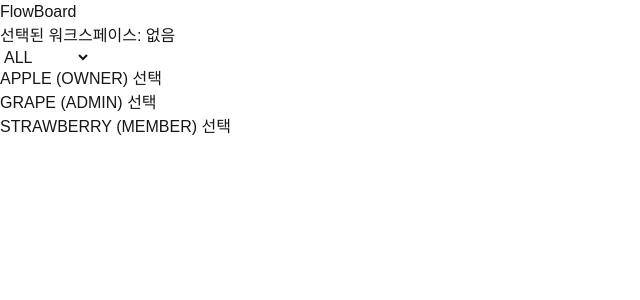
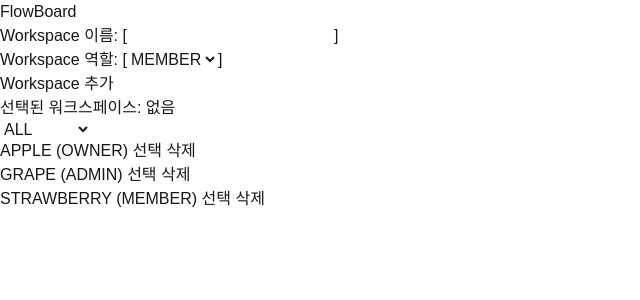
Before and after one commit to swl8521/flowBoard, a Next.js app: page / in a window 1280 px wide. Shown: the top 300 px of the page, without its empty margins (0-640 px from the left). Built offline with nearby package versions, Linux system fonts and the light colour scheme.

Commit message:
feat: add workspace creation and deletion

```diff
--- a/src/components/WorkspaceItem.tsx
+++ b/src/components/WorkspaceItem.tsx
@@ -4,18 +4,24 @@ interface WorkspaceItemProps {
   workspace: Workspace;
   showRole?: boolean;
   onSelect: (workspace: Workspace) => void;
+  onDelete: (workspace: Workspace) => void;
   isSelected: boolean;
 }
 
-export default function WorkspaceItem({ workspace, showRole = true, onSelect, isSelected }: WorkspaceItemProps) {
+export default function WorkspaceItem({ workspace, showRole = true, onSelect, onDelete, isSelected }: WorkspaceItemProps) {
   function handleClick(event: React.MouseEvent<HTMLButtonElement>) {
     console.log(event.currentTarget.textContent);
     onSelect(workspace);
   }
 
+  function handleDeleteClick() {
+    console.log(workspace.name);
+    onDelete(workspace);
+  }
+
   return (
     <div>
-      {workspace.name}{showRole ? ` (${workspace.role})` : ''} <button onClick={handleClick}>선택</button> {isSelected ? '← 선택됨' : ''}
+      {workspace.name}{showRole ? ` (${workspace.role})` : ''} <button onClick={handleClick}>선택</button> {isSelected ? '← 선택됨' : ''} <button onClick={handleDeleteClick}>삭제</button>
     </div>
   )
 }
--- a/src/components/WorkspaceList.tsx
+++ b/src/components/WorkspaceList.tsx
@@ -11,17 +11,39 @@ interface WorkspaceListProps {
 }
 
 export default function WorkspaceList({ workspaces }: WorkspaceListProps) {
+  const [workspaceList, setWorkspaceList] = useState<Workspace[]>(workspaces);
+
   const [selectedWorkspace, setSelectedWorkspace] = useState<Workspace | null>(null);
   const [filterRole, setFilterRole] = useState<FilterRole>("ALL");
   const filterRoles: FilterRole[] = ["ALL", "OWNER", "ADMIN", "MEMBER"];
-  const filteredWorkspaces = filterRole === "ALL" ? workspaces : workspaces.filter((workspace) => workspace.role === filterRole);
+  const filteredWorkspaces = filterRole === "ALL" ? workspaceList : workspaceList.filter((workspace) => workspace.role === filterRole);
+  const [workspaceName, setWorkspaceName] = useState<string>("");
+  const [workspaceRole, setWorkspaceRole] = useState<RoleType>("MEMBER");
+
+  const [errorMessage, setErrorMessage] = useState<string | null>(null);
 
   function handleSelect(workspace: Workspace) {
     setSelectedWorkspace(workspace);
   }
 
+  function handleDelete(workspace: Workspace) {
+    setWorkspaceList(prev => prev.filter((w) => w.id !== workspace.id));
+
+    if (selectedWorkspace?.id === workspace.id) {
+      setSelectedWorkspace(null);
+    }
+  }
+
   function isFilterRole(value: string): value is FilterRole {
     return filterRoles.includes(value as FilterRole);
+  }
+
+  function isRoleType(value: string): value is RoleType {
+    return (
+      value === "OWNER" ||
+      value === "ADMIN" ||
+      value === "MEMBER"
+    );
   }
 
   function handleChange(e: React.ChangeEvent<HTMLSelectElement>) {
@@ -32,8 +54,71 @@ export default function WorkspaceList({ workspaces }: WorkspaceListProps) {
     }
   }
 
+  function handleNameChange(e: React.ChangeEvent<HTMLInputElement>) {
+    setErrorMessage(null);
+    setWorkspaceName(e.currentTarget.value);
+  }
+
+  function handleRoleChange(e: React.ChangeEvent<HTMLSelectElement>) {
+    const value = e.currentTarget.value;
+    if (isRoleType(value)) {
+      setWorkspaceRole(value);
+    }
+  }
+
+  function handleSubmit(
+    e: React.SubmitEvent<HTMLFormElement>
+  ) {
+    e.preventDefault();
+
+    const name = workspaceName.trim();
+
+    if (name === "") {
+      setErrorMessage("워크스페이스 이름을 입력해주세요.");
+      return;
+    }
+
+    if (workspaceList.some(workspace => workspace.name.toLowerCase() === name.toLowerCase())) {
+      setErrorMessage("이미 존재하는 워크스페이스입니다.");
+      return;
+    }
+
+    setErrorMessage(null);
+
+    const newWorkspace: Workspace = {
+      id: Date.now(),
+      name,
+      role: workspaceRole,
+      createdAt: "2026-11-07",
+    };
+
+    console.log(newWorkspace);
+
+    setWorkspaceList(prev => [...prev, newWorkspace]);
+    setWorkspaceName("");
+    setWorkspaceRole("MEMBER");
+  }
+
   return (
     <div>
+      <form onSubmit={handleSubmit}>
+        <div>Workspace 이름: [<input type="text" value={workspaceName} onChange={handleNameChange} />]</div>
+        <div>Workspace 역할: [<select value={workspaceRole} onChange={handleRoleChange}>
+          <option value="OWNER">OWNER</option>
+          <option value="ADMIN">ADMIN</option>
+          <option value="MEMBER">MEMBER</option>
+        </select>]</div>
+        <button type="submit">
+          Workspace 추가
+        </button>
+      </form>
+      {
+        errorMessage && (
+          <div style={{ color: "red" }}>
+            {errorMessage}
+          </div>
+        )
+      }
       <div>
         선택된 워크스페이스: {selectedWorkspace ? `${selectedWorkspace.name}` : '없음'}
       </div>
@@ -56,6 +141,7 @@ export default function WorkspaceList({ workspaces }: WorkspaceListProps) {
                 <WorkspaceItem
                   workspace={workspace}
                   onSelect={handleSelect}
+                  onDelete={handleDelete}
                   isSelected={selectedWorkspace?.id === workspace.id}
                 />
               </li>
```
